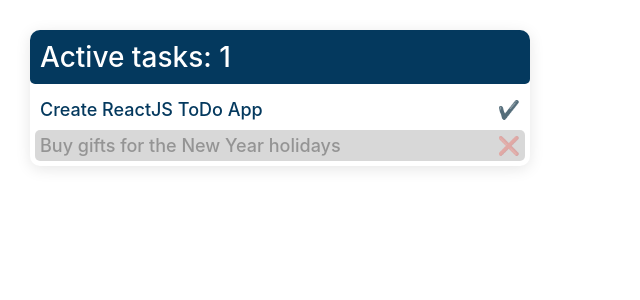
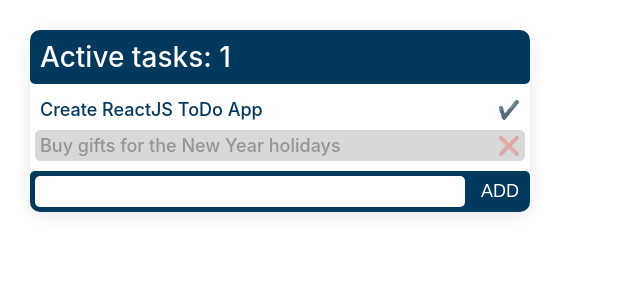
Before and after one commit to EvgeniyaSirotkina/todo-app, a React (Create React App) app: page / in a window 1280 px wide. Shown: the top 300 px of the page, without its empty margins (0-640 px from the left). Built offline with nearby package versions, Linux system fonts and the light colour scheme.

Commit message:
added component for input new task

```diff
--- a/src/App.js
+++ b/src/App.js
@@ -1,5 +1,6 @@
 import React from 'react';
 import Task from './components/Task';
+import TaskInput from './components/TaskInput';
 
 class App extends React.Component {
   constructor() {
@@ -18,6 +19,19 @@ class App extends React.Component {
     this.setState(state => {
       let { tasks } = this.state;
       tasks[index].done = true;
+
+      return tasks;
+    });
+  }
+
+  addTask = task => {
+    this.setState(state => {
+      let { tasks } = this.state;
+      tasks.push({
+        id: tasks.length !== 0 ? tasks.length : 0,
+        title: task,
+        done: false
+      });
 
       return tasks;
     });
@@ -49,6 +63,7 @@ class App extends React.Component {
             key={task.id}>
           </Task>
         )}
+        <TaskInput addTask={this.addTask}></TaskInput>
       </div>
     );
   }
--- /dev/null
+++ b/src/components/TaskInput.js
@@ -0,0 +1,46 @@
+import React from 'react';
+
+class TaskInput extends React.Component {
+    constructor(props) {
+        super(props);
+
+        this.state = {
+            input: ''
+        }
+    }
+
+    addTask = () => {
+        let { input } = this.state;
+        if(input) {
+            this.props.addTask(input);
+            this.setState({ input: '' });
+        }
+    };
+
+    iputChange = event => {
+        this.setState({ input: event.target.value });
+    };
+
+    hendleEnter = event => {
+        if(event.key === 'Enter') {
+            this.addTask();
+        }
+    };
+
+    render() {
+        const { input } = this.state;
+
+        return (
+            <div className="task-input">
+                <input
+                    onKeyPress={this.hendleEnter}
+                    onChange={this.iputChange}
+                    value={input}>
+                </input>
+                <button onClick={this.addTask}>ADD</button>
+            </div>
+        );
+    }
+}
+
+export default TaskInput;
```
